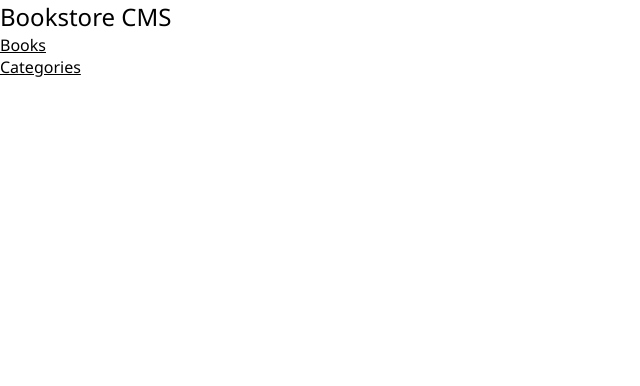
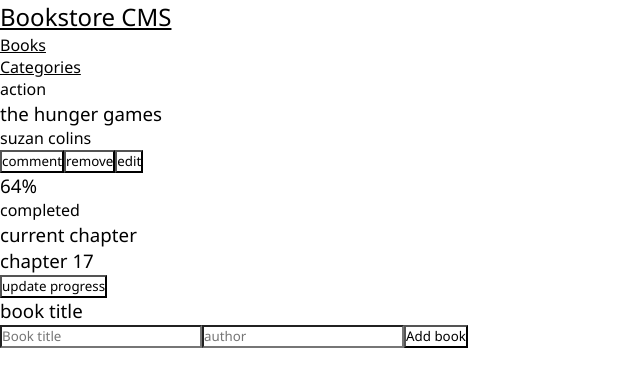
Before and after one commit to ernestmusong/Bookstore, a React (Create React App) app: page / in a window 1280 px wide. Shown: the top 386 px of the page, without its empty margins (0-640 px from the left). Built offline with nearby package versions, Linux system fonts and the light colour scheme.

Commit message:
Add components

```diff
--- a/src/App.js
+++ b/src/App.js
@@ -1,14 +1,14 @@
 import './styles/App.css';
 import { Route, Routes } from 'react-router-dom';
 import Layout from 'components/Layout';
-import Books from './components/Books';
+import Home from 'components/Home';
 import Categories from './components/Categories';
 import Error from './components/Error';
 
 const App = () => (
   <Routes>
     <Route path="/" element={<Layout />}>
-      <Route index element={<Books />} />
+      <Route index element={<Home />} />
       <Route path="categories" element={<Categories />} />
       <Route path="*" element={<Error />} />
     </Route>
--- a/src/components/Book.js
+++ b/src/components/Book.js
@@ -2,7 +2,34 @@ import React from 'react';
 
 function Book() {
   return (
-    <li>book</li>
+    <li>
+      <div className="title-sec">
+        <p>action</p>
+        <h3>the hunger games</h3>
+        <p>suzan colins</p>
+        <div>
+          <button type="button">comment</button>
+          <button type="button">remove</button>
+          <button type="button">edit</button>
+        </div>
+        <div className="status-section">
+          <div className="status">
+            <div className="status-bar">
+              <div className="status-bar-inner" />
+            </div>
+            <div className="percentage">
+              <h3>64%</h3>
+              <p>completed</p>
+            </div>
+          </div>
+          <div className="chapter">
+            <h3>current chapter</h3>
+            <h3>chapter 17</h3>
+            <button type="button">update progress</button>
+          </div>
+        </div>
+      </div>
+    </li>
   );
 }
 
--- a/src/components/Books.js
+++ b/src/components/Books.js
@@ -1,8 +1,11 @@
 import React from 'react';
+import Book from './Book';
 
 function Books() {
   return (
-    <div>Books</div>
+    <ul>
+      <Book />
+    </ul>
   );
 }
 
--- /dev/null
+++ b/src/components/Form.js
@@ -0,0 +1,22 @@
+import React from 'react';
+
+function Form() {
+  return (
+    <>
+      <form>
+        <h3>book title</h3>
+        <div className="inputs-wrap">
+          <label htmlFor="title">
+            <input type="text" id="title" required placeholder="Book title" />
+          </label>
+          <label htmlFor="author">
+            <input type="text" id="author" required placeholder="author" />
+          </label>
+          <button type="submit">Add book</button>
+        </div>
+      </form>
+    </>
+  );
+}
+
+export default Form;
--- /dev/null
+++ b/src/components/Home.js
@@ -0,0 +1,14 @@
+import React from 'react';
+import Books from './Books';
+import Form from './Form';
+
+function Home() {
+  return (
+    <main>
+      <Books />
+      <Form />
+    </main>
+  );
+}
+
+export default Home;
--- a/src/components/Layout.js
+++ b/src/components/Layout.js
@@ -1,8 +1,10 @@
+import { Outlet } from 'react-router-dom';
 import Navbar from './Navbar';
 
 const Layout = () => (
   <div className="wrapper">
     <Navbar />
+    <Outlet />
   </div>
 );
 export default Layout;
--- a/src/components/Navbar.js
+++ b/src/components/Navbar.js
@@ -2,9 +2,9 @@ import { NavLink } from 'react-router-dom';
 
 const Navbar = () => (
   <nav>
-    <div className="logo">
+    <NavLink to="/" className="logo">
       <h2>Bookstore CMS</h2>
-    </div>
+    </NavLink>
     <ul>
       <li><NavLink className="nav-link" to="/">Books</NavLink></li>
       <li><NavLink className="nav-link" to="categories">Categories</NavLink></li>
```
